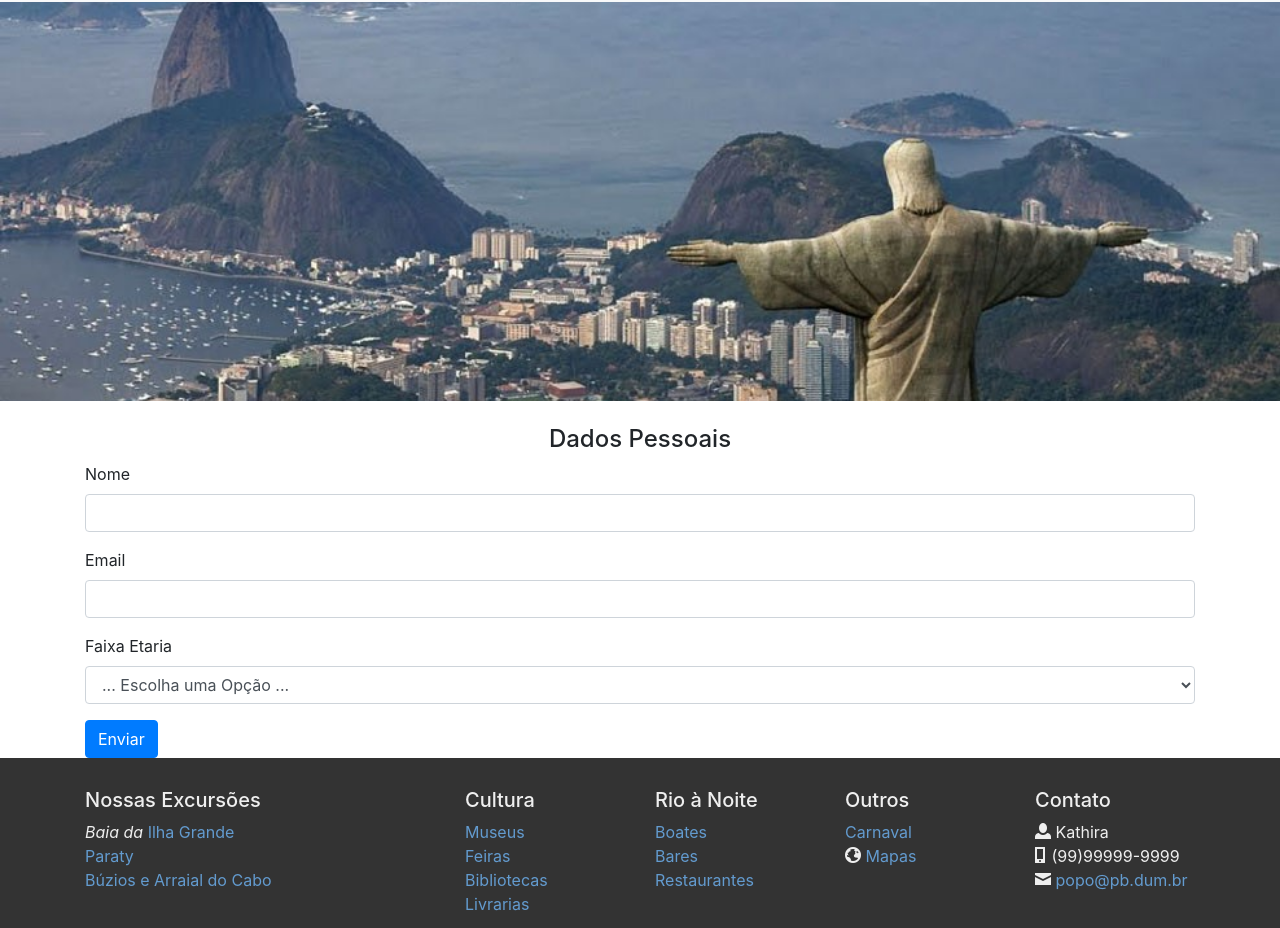
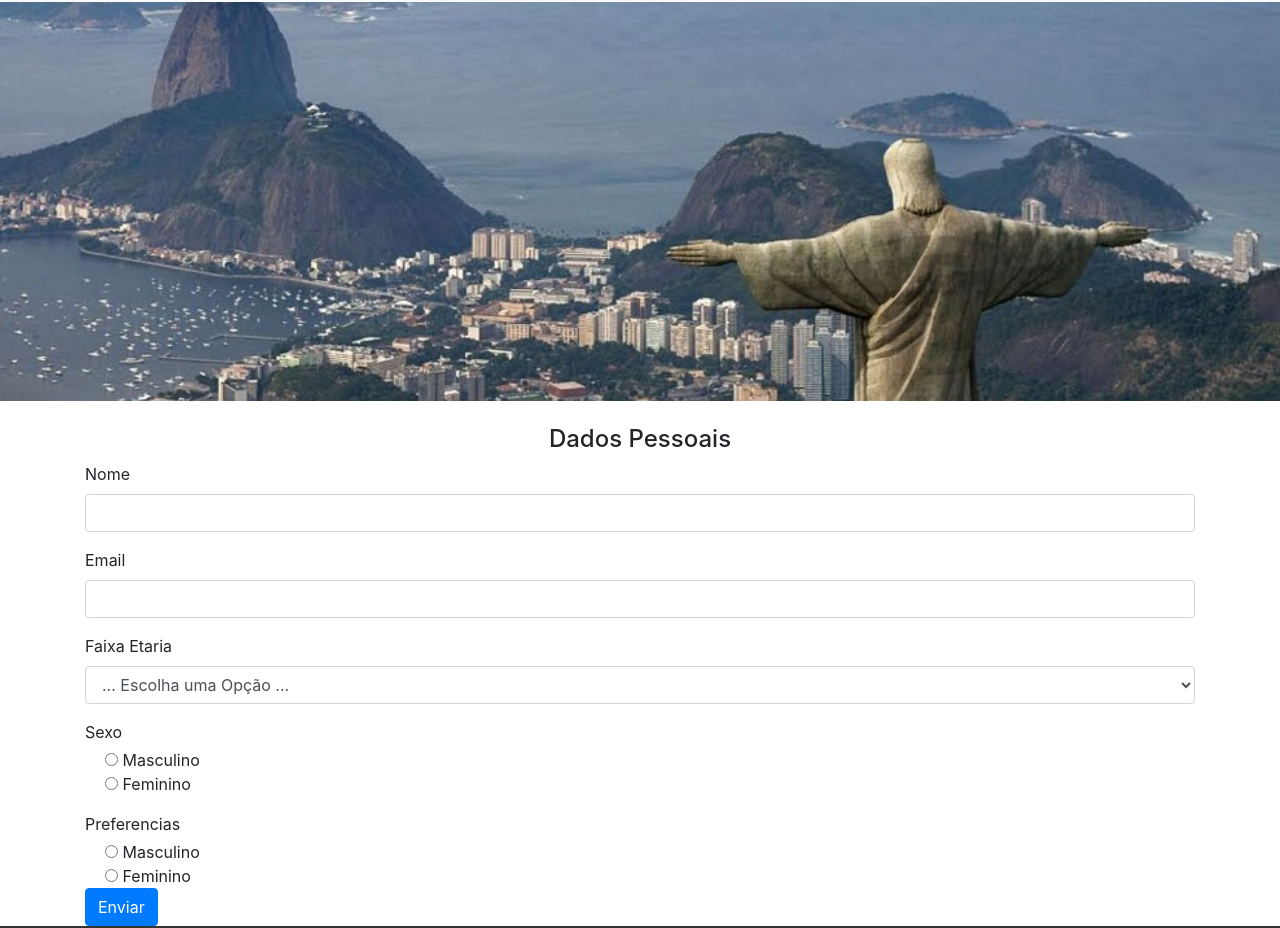
Before and after one commit to rmparanhos/devweb-2018-2, a plain HTML site: page Javascript/02. projeto-incompleto-JS-com-BS-4.1.3/cadastro.html in a window 1280 px wide. Shown: the part 54-982 px from the top of the page. Drawn offline with Linux system fonts and the light colour scheme.

Commit message:
esqueci do zip

```diff
--- a/Javascript/02. projeto-incompleto-JS-com-BS-4.1.3/cadastro.html
+++ b/Javascript/02. projeto-incompleto-JS-com-BS-4.1.3/cadastro.html
@@ -77,6 +77,32 @@
                 <div id="id_faixa_etaria_required" class="invalid-feedback">Campo de preenchimento obrigatorio</div>
             </div>
 
+            <div class="mt-3 mb-1">Sexo</div>
+
+            <div class="form-check">
+                <input id="id_masculino" type="radio" name="sexo" value="N" class="from-check-input">
+                <label for="id_masculino" class="form-check-label">Masculino</label>
+            </div>
+
+            <div class="form-check">
+                <input id="id_feminino" type="radio" name="sexo" value="F" class="from-check-input">
+                <label for="id_feminino" class="form-check-label">Feminino</label>
+            </div>
+            <div id="id_sexo_required" class="invalid-feedback">Campo de preenchimento obrigatorio</div>
+
+            <div class="mt-3 mb-1">Preferencias</div>
+
+            <div class="form-check">
+                <input id="id_masculino" type="radio" name="sexo" value="N" class="from-check-input">
+                <label for="id_masculino" class="form-check-label">Masculino</label>
+            </div>
+
+            <div class="form-check">
+                <input id="id_feminino" type="radio" name="sexo" value="F" class="from-check-input">
+                <label for="id_feminino" class="form-check-label">Feminino</label>
+            </div>
+            <div id="id_sexo_required" class="invalid-feedback">Campo de preenchimento obrigatorio</div>
+
             <button id="id_botao" class="btn btn-primary" type="submit">Enviar</button>
         </form>
 
```
Also changed, not shown: 1 other file.
